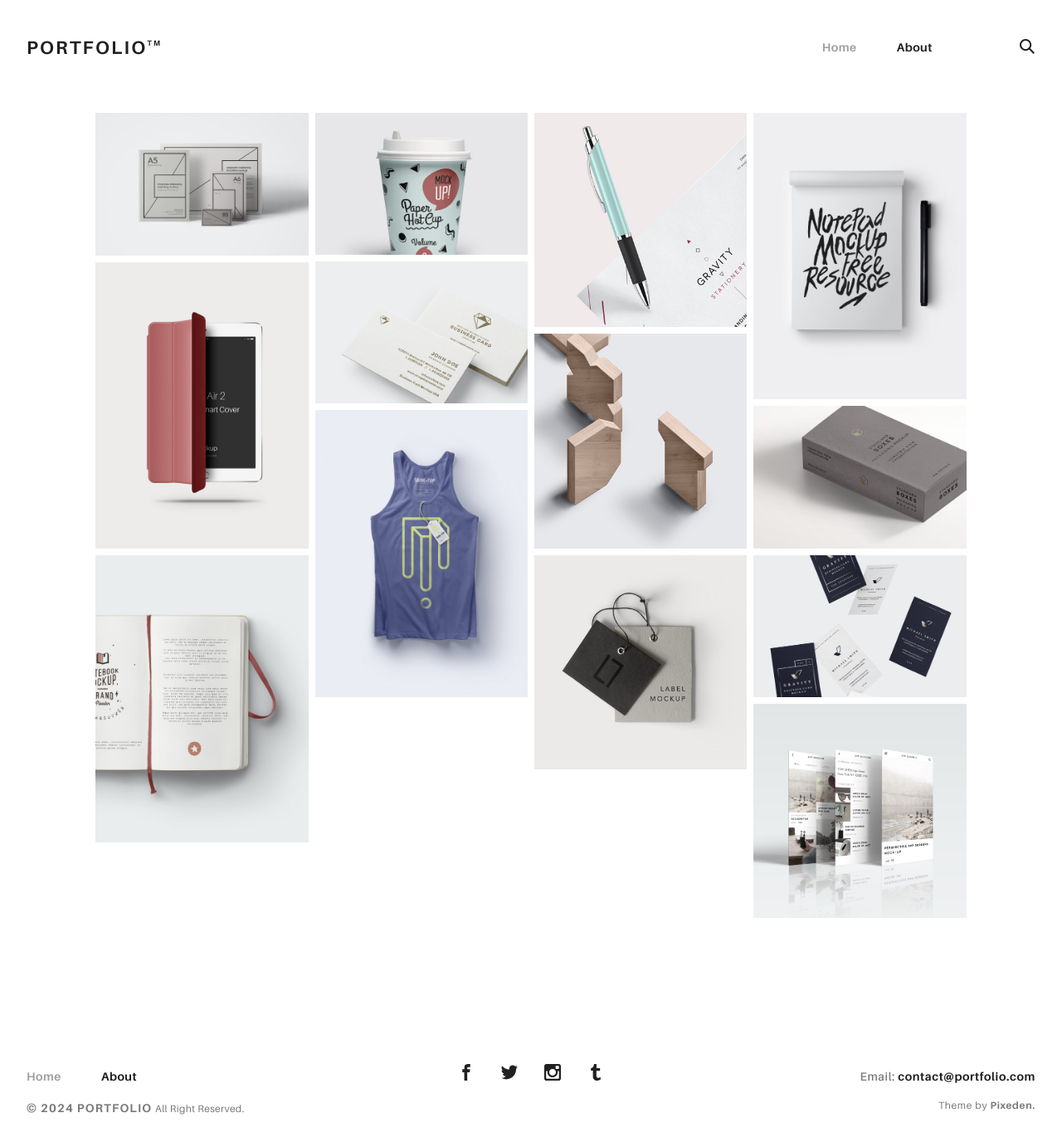
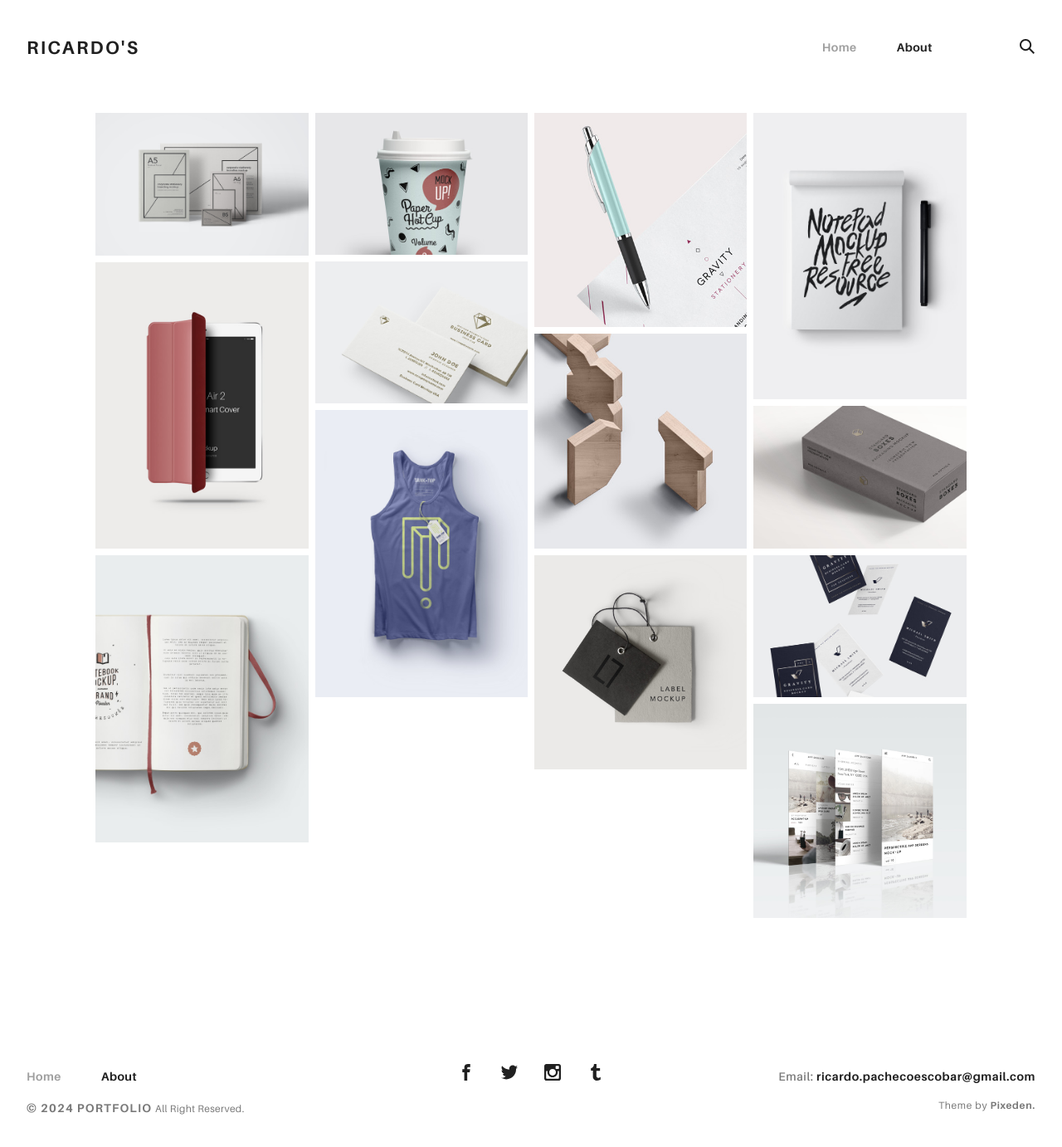
Before and after one commit to JoseRicardoPE/portafolio, an Angular app: page /#/home in a window 1280 px wide. Shown: the top 1382 px of the page at 83% size. Built offline with nearby package versions, Linux system fonts and the light colour scheme.

Commit message:
add service in footer component

```diff
--- a/src/app/shared/footer/footer.component.html
+++ b/src/app/shared/footer/footer.component.html
@@ -13,22 +13,22 @@
                 {{ anio }} PORTFOLIO </span>All Right Reserved.</p>
         </div>
         <div class="ae-grid__item item-lg-4 au-xs-ta-center">
-            <a href="#0" class="rk-social-btn ">
+            <a [href]="infoPagina.info.facebook" class="rk-social-btn" target="_blank">
                 <svg>
                     <use xlink:href="assets/img/symbols.svg#icon-facebook"></use>
                 </svg>
             </a>
-            <a href="#0" class="rk-social-btn ">
+            <a [href]="infoPagina.info.twitter" class="rk-social-btn" target="_blank">
                 <svg>
                     <use xlink:href="assets/img/symbols.svg#icon-twitter"></use>
                 </svg>
             </a>
-            <a href="#0" class="rk-social-btn ">
+            <a [href]="infoPagina.info.instagram" class="rk-social-btn" target="_blank">
                 <svg>
                     <use xlink:href="assets/img/symbols.svg#icon-pinterest"></use>
                 </svg>
             </a>
-            <a href="#0" class="rk-social-btn ">
+            <a [href]="infoPagina.info.tublr" class="rk-social-btn" target="_blank">
                 <svg>
                     <use xlink:href="assets/img/symbols.svg#icon-tumblr"></use>
                 </svg>
@@ -38,7 +38,7 @@
             <p class="rk-footer__text rk-footer__contact ">
                 <span class="ae-u-bold">Email: </span>
                 <span class="ae-u-bolder">
-                    <a href="#0" class="rk-dark-color ">contact@portfolio.com </a>
+                    <a href="mailTo:{{infoPagina.info.email}}" class="rk-dark-color" target="_blank">{{infoPagina.info.email}}</a>
                 </span>
             </p>
             <p class="rk-footer__text rk-footer__by">Theme by
--- a/src/app/shared/footer/footer.component.ts
+++ b/src/app/shared/footer/footer.component.ts
@@ -1,4 +1,5 @@
 import { Component, OnInit } from '@angular/core';
+import { InfoPaginaService } from 'src/app/services/info-pagina.service';
 
 @Component({
   selector: 'app-footer',
@@ -9,7 +10,7 @@ export class FooterComponent implements OnInit {
 
   anio: number = new Date().getFullYear();
 
-  constructor() { }
+  constructor(public infoPagina: InfoPaginaService) { }
 
   ngOnInit(): void {
   }
--- a/src/app/shared/header/header.component.html
+++ b/src/app/shared/header/header.component.html
@@ -13,7 +13,7 @@
     </label>
     <div class="ae-container-fluid rk-topbar">
         <h1 class="rk-logo">
-            <a routerLink="">Portfolio<sup>tm</sup></a>
+            <a routerLink="home">{{infoPagina.info.titulo}}</a>
         </h1>
         <nav class="rk-navigation">
             <ul class="rk-menu">
--- a/src/app/shared/header/header.component.ts
+++ b/src/app/shared/header/header.component.ts
@@ -1,4 +1,5 @@
 import { Component, OnInit } from '@angular/core';
+import { InfoPaginaService } from 'src/app/services/info-pagina.service';
 
 @Component({
   selector: 'app-header',
@@ -7,7 +8,7 @@ import { Component, OnInit } from '@angular/core';
 })
 export class HeaderComponent implements OnInit {
 
-  constructor() { }
+  constructor(public infoPagina: InfoPaginaService) { }
 
   ngOnInit(): void {
   }
```
